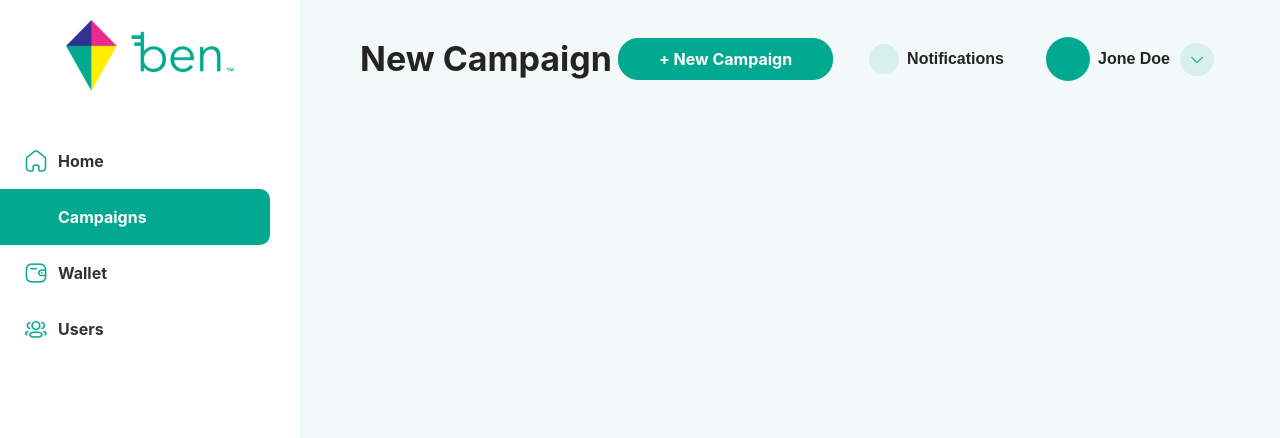
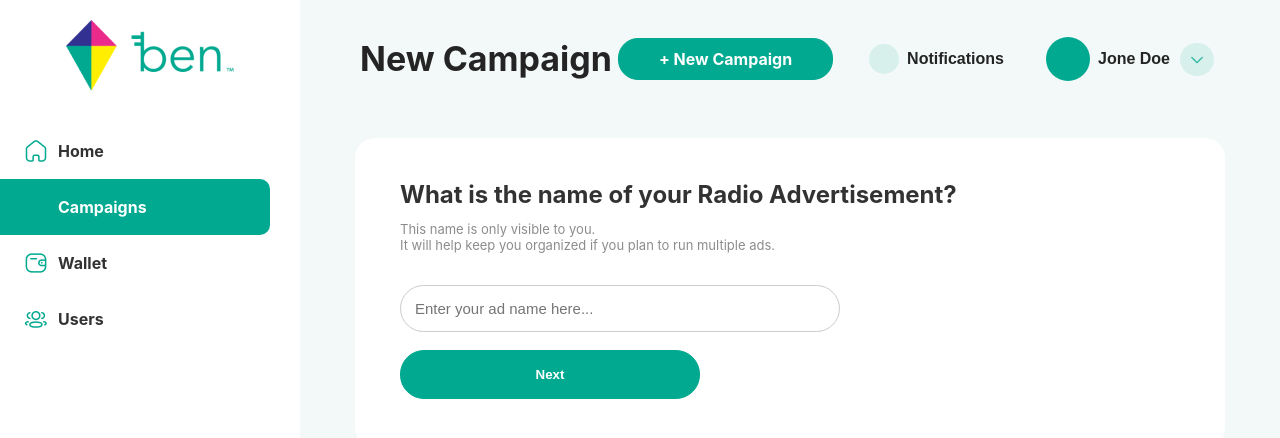
Before and after one commit to 120356aa/BEN, a Next.js app: page /newCampaign in a window 1280 px wide. Shown: the top 438 px of the page. Built offline with nearby package versions, Linux system fonts and the light colour scheme.

Commit message:
adjustments and campaignTItle view

```diff
--- a/components/campaign/campaignTitle.js
+++ b/components/campaign/campaignTitle.js
@@ -1,7 +1,58 @@
+import { useRouter } from 'next/router'
+import { useContext, useState } from 'react'
+import { CampaignContext } from '../../context/campaign.context'
+import { Container } from '../../styles/campaign/campaignTitle.styled'
+import { NextButton } from '../../styles/nextButton.styled'
+
 const CampaignTitle = () => {
+  const context = useContext(CampaignContext)
+
+  const [campaignTitleNullErr, setCampaignTitleNullErr] = useState(false)
+  const [cmapaignTitleRegexErr, setCampaignTitleRegexErr] = useState(false)
+
+  const handleInput = (e) => {
+    const regex = /^([a-zA-Z0-9 _-]+)$/
+    const regMatch = e.target.value.match(regex)
+
+    context.adName[1](e.target.value)
+
+    if (e.target.value) {
+      setCampaignTitleNullErr(false)
+      if (regMatch) setCampaignTitleRegexErr(false)
+      else setCampaignTitleRegexErr(true)
+    } else setCampaignTitleRegexErr(false)
+  }
+
+  const handleNext = () => {
+    if (context.adName[0].length) {
+      if (!cmapaignTitleRegexErr) {
+        context.page[1](context.page[0] + 1)
+      }
+    } else setCampaignTitleNullErr(true)
+  }
+
   return (
-    <>
-    </>
+    <Container>
+      <div className="heading">
+        <h2>What is the name of your Radio Advertisement?</h2>
+        <p>
+          This name is only visible to you.<br/>
+          It will help keep you organized if
+          you plan to run multiple ads.
+        </p>
+      </div>
+      <div className="content">
+        { campaignTitleNullErr ? <p className="form-error">Please complete the form</p> : null }
+        { cmapaignTitleRegexErr ? <p className="form-error">Invalid Entry</p> : null }
+        <input
+          className={!cmapaignTitleRegexErr && !campaignTitleNullErr ? 'input' : 'input error' }
+          type="text"
+          placeholder="Enter your ad name here..."
+          onChange={(e) => handleInput(e)}
+        />
+      </div>
+      <NextButton onClick={handleNext}>Next</NextButton>
+    </Container>
   )
 }
 
--- /dev/null
+++ b/components/campaign/campaignType.js
@@ -0,0 +1,10 @@
+import { Container } from '../../styles/campaign/campaignType.styled'
+
+const CampaignType = () => {
+  return (
+    <Container>
+    </Container>
+  )
+}
+
+export default CampaignType
--- a/pages/_document.js
+++ b/pages/_document.js
@@ -1,6 +1,7 @@
 import Document from 'next/document'
 import { ServerStyleSheet } from 'styled-components'
 
+// FETCHH STYLES BEFORE RENDER
 export default class MyDocument extends Document {
   static async getInitialProps(ctx) {
     const sheet = new ServerStyleSheet()
--- a/pages/newCampaign.js
+++ b/pages/newCampaign.js
@@ -1,10 +1,12 @@
-import { useContext } from "react"
-import Layout from "../components/layout"
-import { CampaignContext } from "../context/campaign.context"
-import CampaignTitle from "../components/campaign/CampaignTitle"
+import { useContext } from 'react'
+import Layout from '../components/layout'
+import { CampaignContext } from '../context/campaign.context'
+import CampaignTitle from '../components/campaign/campaignTitle'
+import CampaignType from '../components/campaign/campaignType'
 
-export default function newCampaign() {
+export default function NewCampaign() {
   const context = useContext(CampaignContext)
+  console.log(context.page[0])
 
   switch (context.page[0]) {
     case (1):
@@ -13,5 +15,11 @@ export default function newCampaign() {
           <CampaignTitle />
         </Layout>
       )
+    case (2):
+      return (
+        <Layout>
+          <CampaignType />
+        </Layout>
+      )
   }
 }
--- /dev/null
+++ b/styles/campaign/campaignTitle.styled.js
@@ -0,0 +1,53 @@
+import styled from 'styled-components'
+import { colors } from '../vars'
+
+export const Container = styled.section`
+  margin: 20px 55px;
+  padding: 45px;
+  border-radius: 20px;
+  background-color: #FFFFFF;
+
+  .heading {
+    h2 {
+      font-size: 24px;
+      font-weight: bold;
+      opacity: 0.8;
+    }
+
+
+    p {
+        font-size: 13px;
+        opacity: 0.45;
+        padding: 14px 0;
+        line-height: 16px;
+    }
+  }
+
+  .content {
+    margin: 18px 0;
+    display: flex;
+    flex-flow: column nowrap;
+
+    .form-error {
+      font-size: 14px;
+      color: red;
+      padding: 8px 4px;
+      font-weight: bold;
+    }
+
+    .input {
+      max-width: 440px;
+      min-width: 200px;
+      font-size: 15px;
+      padding: 14px 14px;
+      border-radius: 25px;
+      color: #000000;
+      border: 1px solid #CCCCCC;
+      outline: none;
+    }
+
+    .error {
+      outline: 1px solid red;
+    }
+  }
+`
--- /dev/null
+++ b/styles/campaign/campaignType.styled.js
@@ -0,0 +1,6 @@
+import styled from 'styled-components'
+import { colors } from '../vars'
+
+export const Container = styled.section`
+
+`
--- a/styles/leftNav.styled.js
+++ b/styles/leftNav.styled.js
@@ -15,7 +15,7 @@ export const Container = styled.nav`
 
   nav {
     align-self: flex-start;
-    margin: 40px 0 0 0;
+    margin: 30px 0 0 0;
     width: 100%;
 
     .link {
--- /dev/null
+++ b/styles/nextButton.styled.js
@@ -0,0 +1,17 @@
+import styled from 'styled-components'
+
+export const NextButton = styled.button`
+    margin: 0 0 4px 0;
+    width: 300px;
+    border-radius: 24px;
+    background-color: #00A990;
+    border: 1px solid #00A990;
+    padding: 16px;
+    color: #FFFFFF;
+    font-weight: bold;
+
+    :hover {
+        cursor: pointer;
+        background-color: #009983;
+    }
+`
```
